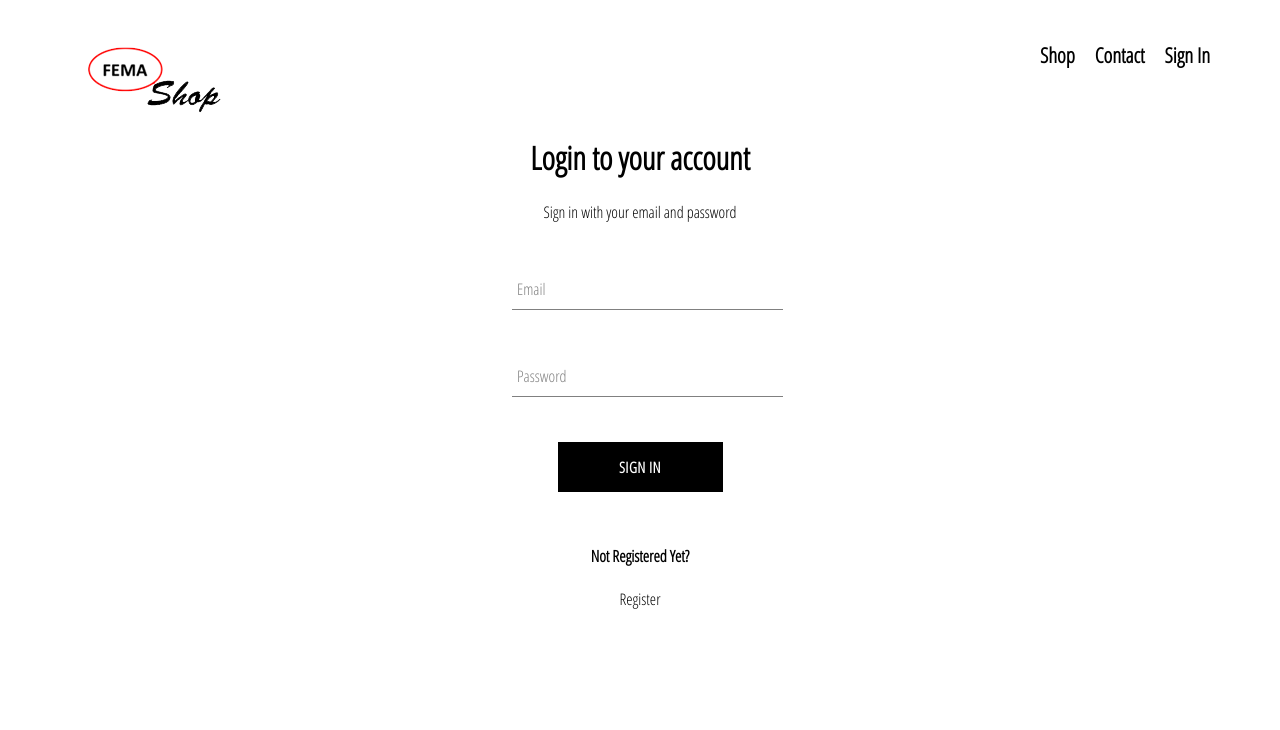
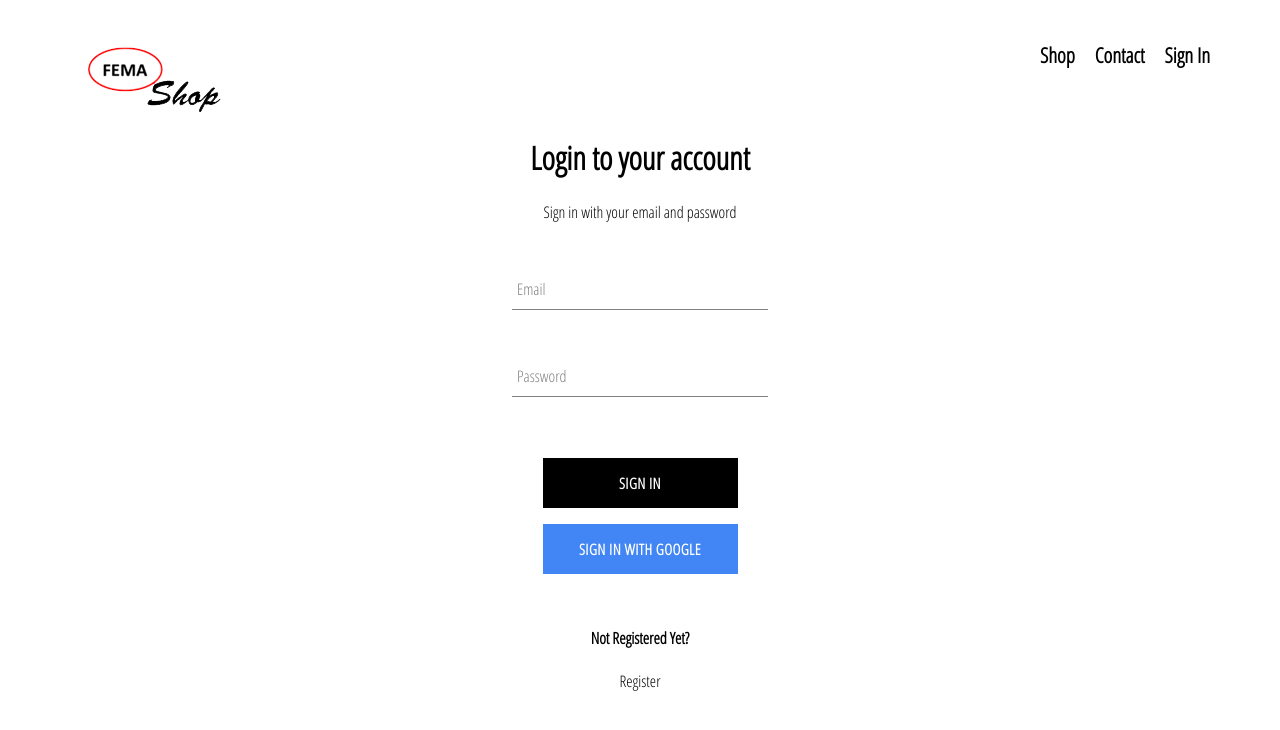
Before and after one commit to japesc20/ecommerceShop, a React (Create React App) app: page /signIn in a window 1280 px wide. Shown: the top 730 px of the page. Built offline with nearby package versions, Linux system fonts and the light colour scheme; no server answers.

Commit message:
added google authentication/sign in styling/signin-out button onclick change

```diff
--- a/src/App.css
+++ b/src/App.css
@@ -1,3 +1,7 @@
+* {
+    box-sizing: border-box;
+}
+
 body {
     font-family: 'Open Sans Condensed';
     padding: 20px 60px;
--- a/src/App.js
+++ b/src/App.js
@@ -1,19 +1,41 @@
-import React from 'react';
+import React, { useState, useEffect } from 'react';
 import { Routes, Route } from 'react-router-dom';
 import Header from './components/header/header.component'
 import HomePage from './pages/homepage.components'
 import ShopPage from './pages/shop/shop.component'
 import SignIn from './pages/signin/signin.component';
 import Register from './pages/register/register.component';
+import { auth } from './firebase/firebase.utils'
 
 import './App.css';
 
 
 function App() {
 
+  const [state, setState] = useState({
+    currentUser: null
+  })
+
+  let unsubsribeFromAuth = null;
+
+  useEffect(() => {
+    unsubsribeFromAuth = auth.onAuthStateChanged(user => {
+      setState({ currentUser: user });
+
+      // console.log(user);
+
+      return () => {
+        unsubsribeFromAuth();
+      };
+    });
+  }, [])
+
+  console.log(state.currentUser)
+
+
   return (
     <div className='app-container'>
-      <Header />
+      <Header currentUser={state.currentUser} />
       <Routes>
         <Route exact path='/' element={<HomePage />} />
         <Route exact path='/shop' element={<ShopPage />} />
--- a/src/components/custom-button/custom-button.component.jsx
+++ b/src/components/custom-button/custom-button.component.jsx
@@ -2,10 +2,11 @@
 
 import './custom-button.styles.scss'
 
-const CustomButton = ({ children, ...otherProps}) => {
+const CustomButton = ({ children, isGoogleSignIn, ...otherProps}) => {
   return (
     <div>
-      <button className='custom-button' {...otherProps}>
+      <button
+      className={`${ isGoogleSignIn ? 'google-sign-in' : '' } custom-button`} {...otherProps}>
         {children}
       </button>
     </div>
--- a/src/components/custom-button/custom-button.styles.scss
+++ b/src/components/custom-button/custom-button.styles.scss
@@ -1,7 +1,8 @@
 .custom-button {
-  min-width: 165px;
+  min-width: 195px;
   width: auto;
   height: 50px;
+  margin-top: 1rem;
   letter-spacing: 0.5px;
   line-height: 50px;
   padding: 0 35px 0 35px;
@@ -19,4 +20,15 @@
     color: black;
     border: 1px solid black;
   }
+
+  &.google-sign-in {
+    background-color: #4285f4;
+    color: white;
+    min-width: 195px;
+
+    &:hover {
+      background-color: #357ae8;
+      border: none;
+    }
+  }
 }
--- a/src/components/header/header.component.jsx
+++ b/src/components/header/header.component.jsx
@@ -1,11 +1,14 @@
 import React from 'react';
 import { Link } from 'react-router-dom'
+import { auth } from '../../firebase/firebase.utils'
 
-import { ReactComponent as Logo } from '../../assets/crown.svg'
 import LogoFema from '../../assets/fema-logo.png'
+
 import './header.styles.scss'
 
-const Header = () => (
+
+
+const Header = ({ currentUser }) => (
   <div className='header'>
     <Link to="/" className='logo-container'>
       <img src={LogoFema} className="logo" />
@@ -13,7 +16,12 @@
     <div className="options">
       <Link to="/Shop" className='header-link'>Shop</Link>
       <Link to="/" className='header-link'>Contact</Link>
-      <Link to="/Signin" className='header-link'>Sign In</Link>
+      {
+        currentUser ?
+        <div className='header-link' onClick={() => auth.signOut()}>Sign Out</div>
+        :
+        <Link className='header-link' to='/signIn'>Sign In</Link>
+      }
     </div>
   </div>
 );
--- a/src/components/header/header.styles.scss
+++ b/src/components/header/header.styles.scss
@@ -22,6 +22,7 @@
     font-size: 1.3rem;
     font-weight: bold;
     margin: 10px;
+    cursor: pointer;
   }
 
     .option {
--- a/src/firebase/firebase.utils.js
+++ b/src/firebase/firebase.utils.js
@@ -1,6 +1,6 @@
-import firebase from 'firebase/app'
-import 'firebase/firestore';
-import 'firebase/auth';
+import firebase from 'firebase/compat/app'
+import 'firebase/compat/firestore';
+import 'firebase/compat/auth';
 
 const config = {
   apiKey: "AIzaSyBgdCsaItL4wCGkSnAuzJ7OyYM9CBYzIh8",
@@ -13,3 +13,14 @@
 };
 
 firebase.initializeApp(config);
+
+export const auth = firebase.auth();
+export const firestore = firebase.firestore();
+
+
+const provider = new firebase.auth.GoogleAuthProvider();
+provider.setCustomParameters({ prompt: 'select_account' });
+export const signInWithGoogle = () => auth.signInWithPopup(provider);
+
+
+export default firebase;
--- a/src/pages/signin/signin.component.jsx
+++ b/src/pages/signin/signin.component.jsx
@@ -2,6 +2,7 @@
 import { Link } from 'react-router-dom'
 import FormInput from '../../components/form-input/form-input.component'
 import CustomButton from '../../components/custom-button/custom-button.component';
+import { signInWithGoogle } from '../../firebase/firebase.utils'
 
 import "./signin.styles.scss"
 
@@ -42,8 +43,12 @@
           label="Password"
           required />
 
-          <div className="signin-button">
+          <div className="sign-in-button">
             <CustomButton className="custom-button" type="submit">Sign In</CustomButton>
+            <CustomButton onClick={signInWithGoogle} isGoogleSignIn>
+              {' '}
+              Sign in with Google{' '}
+              </CustomButton>
           </div>
 
       </form>
--- a/src/pages/signin/signin.styles.scss
+++ b/src/pages/signin/signin.styles.scss
@@ -7,9 +7,11 @@
   form {
     width: 20vw;
 
-    .signin-button{
+    .sign-in-button{
       display: flex;
+      flex-direction: column;
       justify-content: center;
+      align-items: center;
     }
   }
 
```
